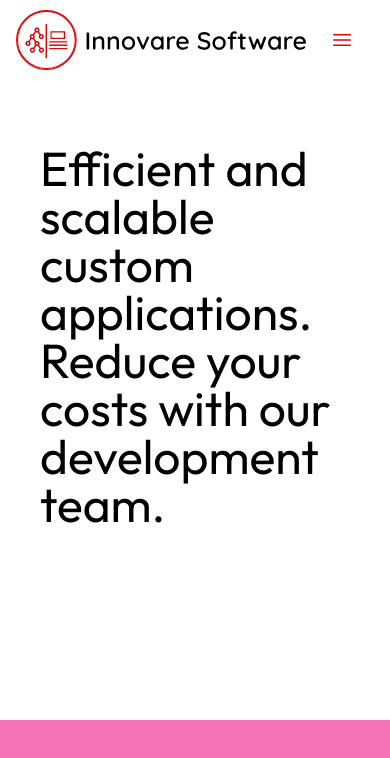
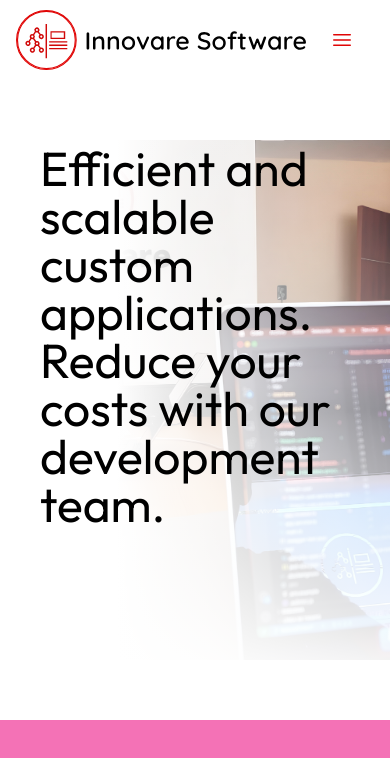
Before and after one commit to BautistaRescala/innovare-landing, a Next.js app: page /en in a window 390 px wide. Shown: the top 758 px of the page. Built offline with nearby package versions, Linux system fonts and the light colour scheme.

Commit message:
Many changes

```diff
--- a/src/app/[locale]/page.tsx
+++ b/src/app/[locale]/page.tsx
@@ -9,8 +9,8 @@ export default function HomePage({params: {locale}}:{params: {locale:string}}) {
   const t = useTranslations('HomePage');
   return (
     <div>
-      <div className="mt-20 md:bg-[url('/homepage1.jpg')] bg-contain bg-no-repeat bg-right">
-        <div className="bg-gradient-to-r from-white to-transparent from-65% to-100%">
+      <div className="mt-20 bg-[url('/homepage1.jpg')] bg-contain bg-no-repeat bg-right">
+        <div className="bg-gradient-to-r from-white to-transparent from-30% md:from-65% to-100%">
           <div className="bg-gradient-to-t from-white to-transparent from-5% to-100%">
             <div className='pl-10 pr-10 pb-48'>
               <p className={`${contentfont.className} pt-16 max-w-[680px] text-5xl md:text-7xl`}
--- a/src/components/nav/Nav.tsx
+++ b/src/components/nav/Nav.tsx
@@ -31,7 +31,6 @@ export default function Nav({children}:{children:ReactNode}){
         }else{
             document.body.style.overflow = "auto";
         }
-        console.log(document.body.style.overflow)
     },
     [isOpen]
     )
```
